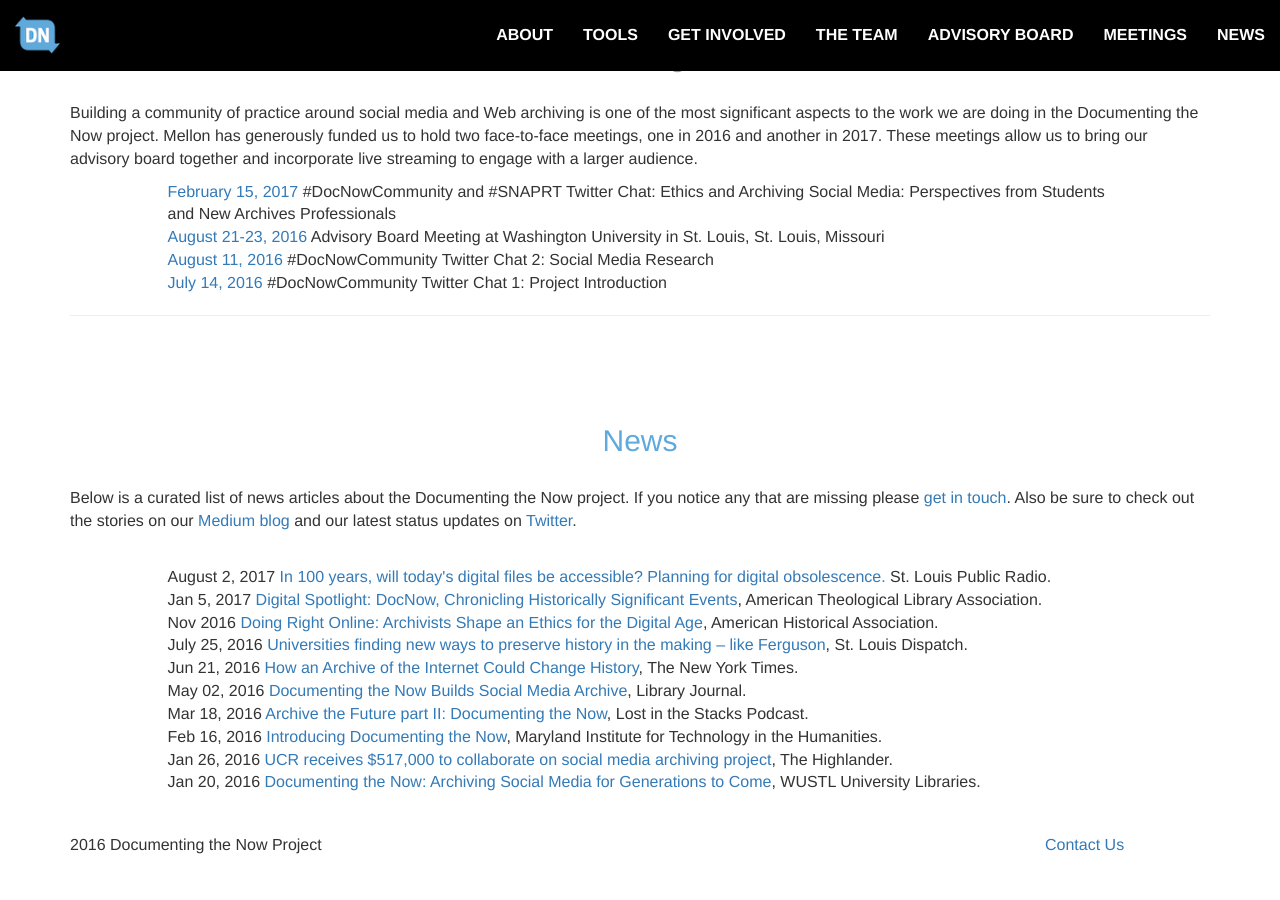
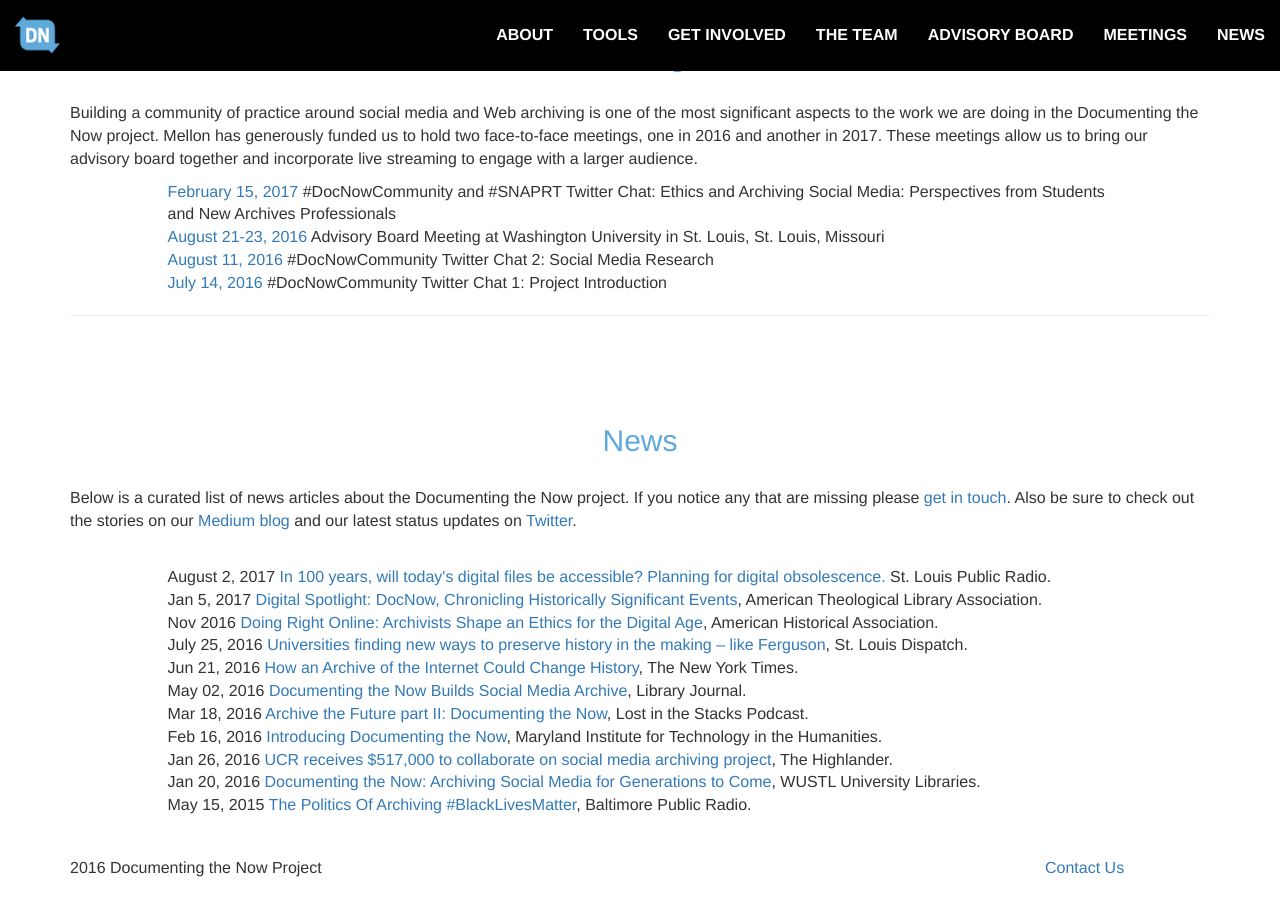
Before and after one commit to DocNow/docnow.github.io, a Jekyll site: the page built from index.html, in a window 1280 px wide and 900 px high, scrolled down 3915 px. Built offline with Jekyll 4.4.1, drawn with Linux system fonts in a browser that asks for light colours; before the commit the page ends 4792 px from its top, so only the background shows below that.

Commit message:
added older WYPR interview

```diff
--- a/index.html
+++ b/index.html
@@ -337,6 +337,7 @@
                   Feb 16, 2016 <a href="http://mith.umd.edu/introducing-documenting-the-now/" target="_blank">Introducing Documenting the Now</a>, Maryland Institute for Technology in the Humanities.<br>
                   Jan 26, 2016 <a href="http://www.highlandernews.org/22196/ucr-receives-517000-to-collaborate-on-social-media-archiving-project/" target="_blank">UCR receives $517,000 to collaborate on social media archiving project</a>, The Highlander.<br>
                   Jan 20, 2016 <a href="http://library.wustl.edu/8497-2/" target="_blank">Documenting the Now: Archiving Social Media for Generations to Come</a>, WUSTL University Libraries.<br>
+                  May 15, 2015 <a href="http://wypr.org/post/politics-archiving-blacklivesmatter">The Politics Of Archiving #BlackLivesMatter</a>, Baltimore Public Radio.<br>
               </div>
           </section>
     </div>
```
